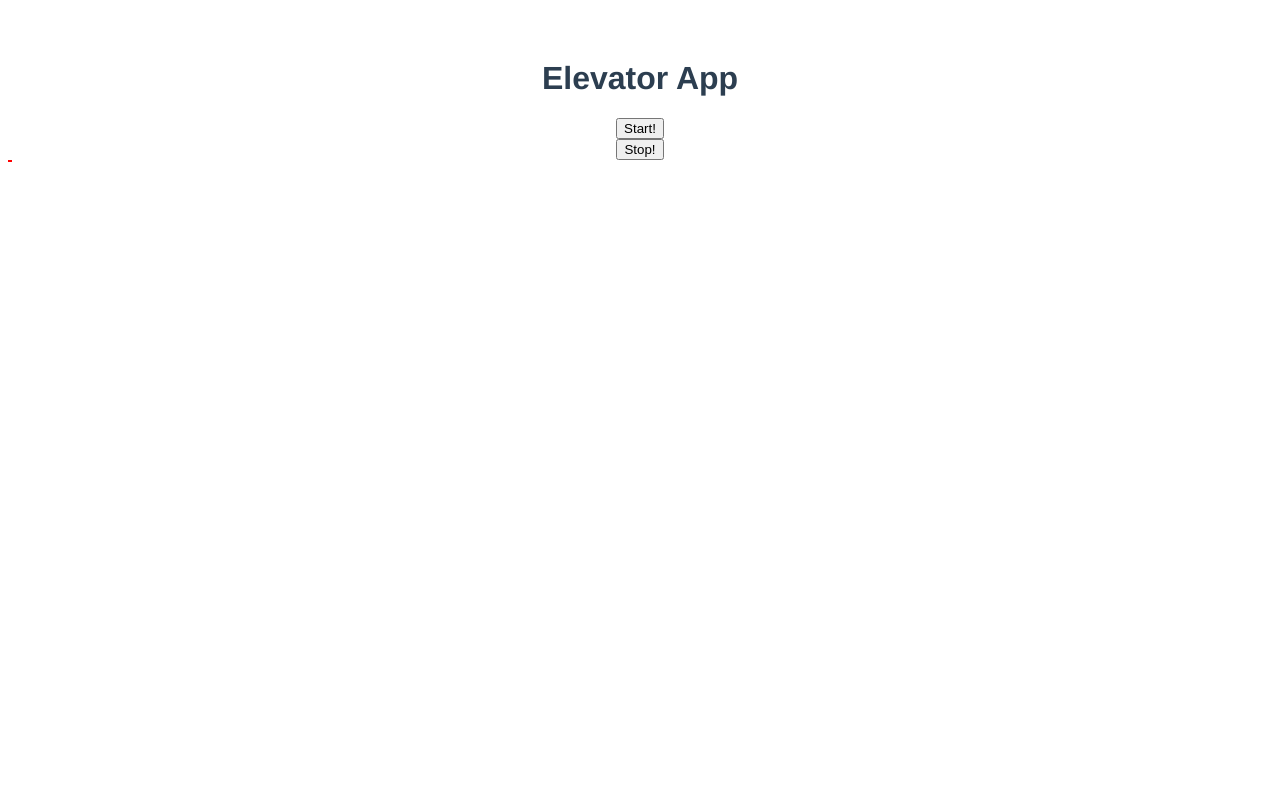
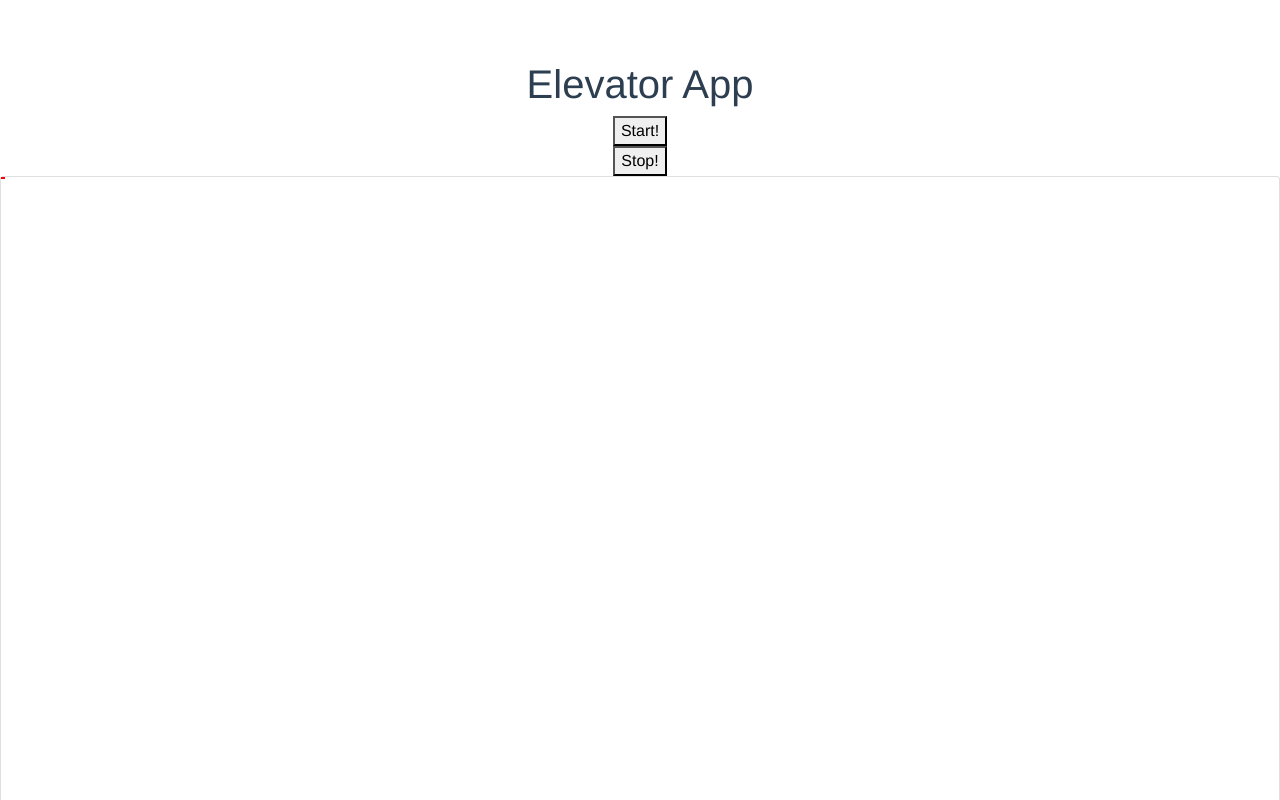
Before and after one commit to nicholas-j-b/elevator, a Vue app: page / in a window 1280 px wide. Shown: the top 800 px of the page. Built offline with nearby package versions, Linux system fonts and the light colour scheme.

Commit message:
nb/10/WIP:canvas-size

```diff
--- a/babel.config.js
+++ b/babel.config.js
@@ -1,5 +1,5 @@
 module.exports = {
-  presets: [
-    '@vue/cli-plugin-babel/preset'
+  "presets": [
+    "@vue/cli-plugin-babel/preset"
   ]
 }
--- a/src/App.vue
+++ b/src/App.vue
@@ -23,5 +23,6 @@ export default {
   text-align: center;
   color: #2c3e50;
   margin-top: 60px;
+  height: 100%;
 }
 </style>
--- a/src/components/layout/AnimationField.vue
+++ b/src/components/layout/AnimationField.vue
@@ -1,7 +1,9 @@
 <template>
   <div class="animation-field-wrapper">
+    <b-card no-body class="animation-card">
       <canvas ref="animation-canvas"></canvas>
       <slot></slot>
+    </b-card>
   </div>
 </template>
 
@@ -13,20 +15,31 @@ export default {
       provider: {
         context: null
       }
-      }
+    };
   },
   provide() {
     return {
       provider: this.provider
-      }
+    };
   },
   mounted() {
-      this.provider.context = this.$refs['animation-canvas'].getContext('2d');
-      this.$refs['animation-canvas'].width = this.$refs['animation-canvas'].parentElement.clientWidth;
-      this.$refs['animation-canvas'].height = this.$refs['animation-canvas'].parentElement.clientHeight;
-
+    this.provider.context = this.$refs["animation-canvas"].getContext("2d");
+    this.$refs["animation-canvas"].width = this.$refs[
+      "animation-canvas"
+    ].parentElement.clientWidth;
+    this.$refs["animation-canvas"].height = this.$refs[
+      "animation-canvas"
+    ].parentElement.clientHeight;
   }
 };
+</script>
 
+<style scoped>
+.animation-field-wrapper {
+  height: 800px;
+}
 
-</script>
+.animation-card {
+  height: 100%;
+}
+</style>
--- a/src/components/layout/Page.vue
+++ b/src/components/layout/Page.vue
@@ -40,3 +40,9 @@ export default {
     }
 }
 </script>
+
+<style scoped>
+.page-wrapper {
+    height: 100%;
+}
+</style>
--- a/src/main.js
+++ b/src/main.js
@@ -1,5 +1,10 @@
+import '@babel/polyfill'
+import 'mutationobserver-shim'
 import Vue from 'vue'
+import './plugins/bootstrap-vue'
 import App from './App.vue'
+import 'bootstrap'
+import 'bootstrap/dist/css/bootstrap.min.css'
 
 Vue.config.productionTip = false
 
```
Also changed, not shown: package.json (+12 -0 lines), src/plugins/bootstrap-vue.js (added, +7 -0 lines), 1 other file (tests, documents, lock files or other folders). Lines whose indentation alone changed are shown as unchanged.
